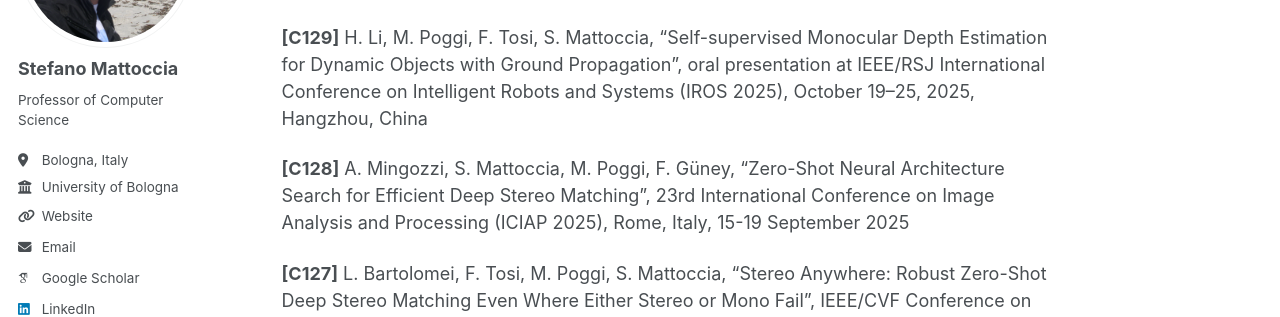
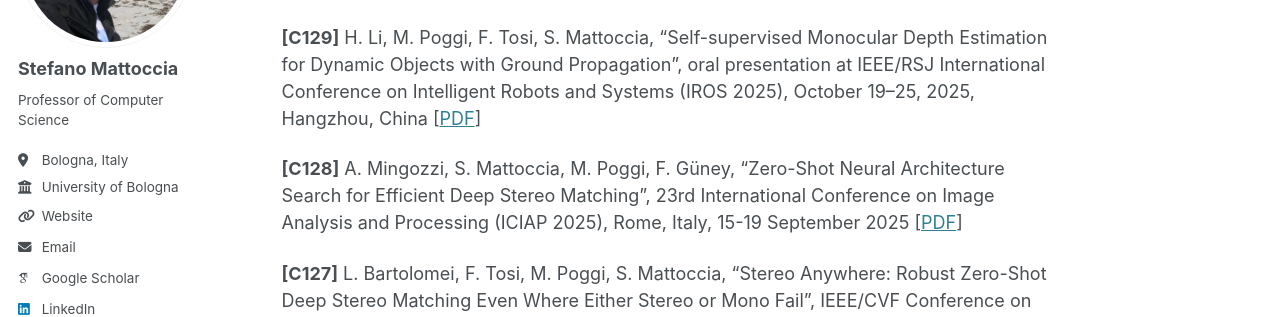
Before and after one commit to stefanomattoccia/stefanomattoccia.github.io, a Jekyll site: the page built from _pages/publications.md, in a window 1280 px wide and 900 px high, scrolled down 4817 px. Shown: the part 233-550 px from the top of the window. Built offline with Jekyll 4.4.1, drawn with Linux system fonts in a browser that asks for light colours; some web fonts are replaced.

Commit message:
Add PDF links for IROS 2025 and ICIAP 2025 publications
Added PDF links for IROS and ICIAP conference papers.

```diff
--- a/_pages/publications.md
+++ b/_pages/publications.md
@@ -107,9 +107,9 @@ and Multi-Frame Integration”, International Conference on Computer Vision (ICC
 
 **[C130]** X. Qiao, M. Poggi, X. Wei, P. Deng, Y. Zhou, S. Mattoccia, "Learnable Fractional Reaction-Diffusion Dynamics for Under-Display ToF Imaging and Beyond", International Conference on Computer Vision (ICCV 2025), October 19–23, 2025, Honolulu, Hawaii [[PDF](https://openaccess.thecvf.com/content/ICCV2025/papers/Qiao_Learnable_Fractional_Reaction-Diffusion_Dynamics_for_Under-Display_ToF_Imaging_and_Beyond_ICCV_2025_paper.pdf)] [[Supp.](https://openaccess.thecvf.com/content/ICCV2025/supplemental/Qiao_Learnable_Fractional_Reaction-Diffusion_ICCV_2025_supplemental.pdf)] [[Code](https://github.com/wudiqx106/LFRD2)] [[Arxiv](https://arxiv.org/pdf/2511.01704)]
 
-**[C129]** H. Li, M. Poggi, F. Tosi, S. Mattoccia, “Self-supervised Monocular Depth Estimation for Dynamic Objects with Ground Propagation”, oral presentation at IEEE/RSJ International Conference on Intelligent Robots and Systems (IROS 2025), October 19–25, 2025, Hangzhou, China
+**[C129]** H. Li, M. Poggi, F. Tosi, S. Mattoccia, “Self-supervised Monocular Depth Estimation for Dynamic Objects with Ground Propagation”, oral presentation at IEEE/RSJ International Conference on Intelligent Robots and Systems (IROS 2025), October 19–25, 2025, Hangzhou, China [[PDF](/publications/IROS_2025.pdf)]
 
-**[C128]** A. Mingozzi, S. Mattoccia, M. Poggi, F. Güney, “Zero-Shot Neural Architecture Search for Efficient Deep Stereo Matching”, 23rd International Conference on Image Analysis and Processing (ICIAP 2025), Rome, Italy, 15-19 September 2025
+**[C128]** A. Mingozzi, S. Mattoccia, M. Poggi, F. Güney, “Zero-Shot Neural Architecture Search for Efficient Deep Stereo Matching”, 23rd International Conference on Image Analysis and Processing (ICIAP 2025), Rome, Italy, 15-19 September 2025 [[PDF](/publications/ICIAP_2025.pdf)]
 
 **[C127]** L. Bartolomei, F. Tosi, M. Poggi, S. Mattoccia, “Stereo Anywhere: Robust Zero-Shot Deep Stereo Matching Even Where Either Stereo or Mono Fail”, IEEE/CVF Conference on Computer Vision and Pattern Recognition (CVPR 2025), June 11–15, 2025, Nashville, Tennessee, USA [[PDF](https://openaccess.thecvf.com/content/CVPR2025/papers/Bartolomei_Stereo_Anywhere_Robust_Zero-Shot_Deep_Stereo_Matching_Even_Where_Either_CVPR_2025_paper.pdf)] [[Supp.](https://openaccess.thecvf.com/content/CVPR2025/supplemental/Bartolomei_Stereo_Anywhere_Robust_CVPR_2025_supplemental.pdf)] [[Project](https://stereoanywhere.github.io/)] [[Code](https://github.com/bartn8/stereoanywhere/)]
 
```
